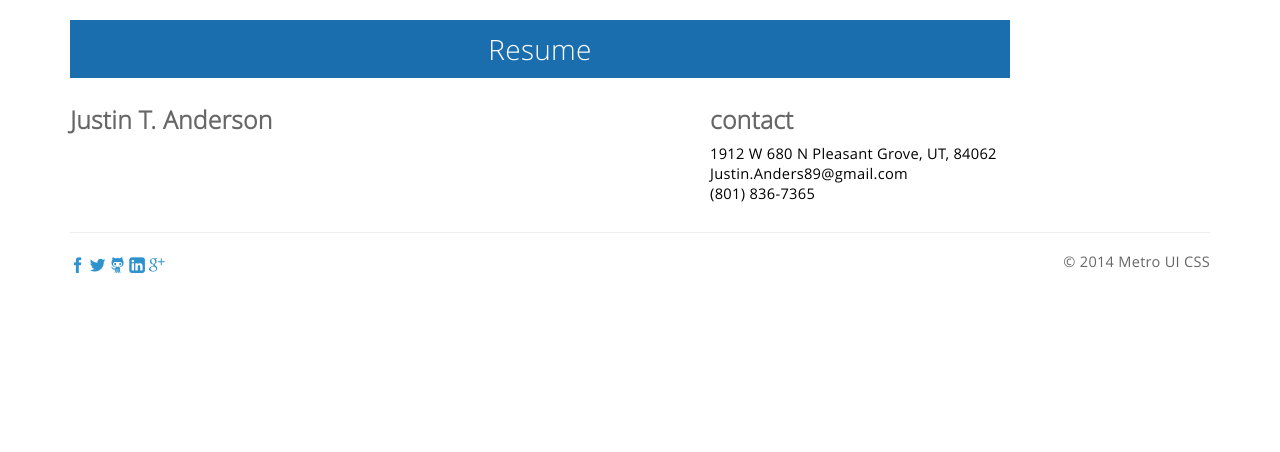
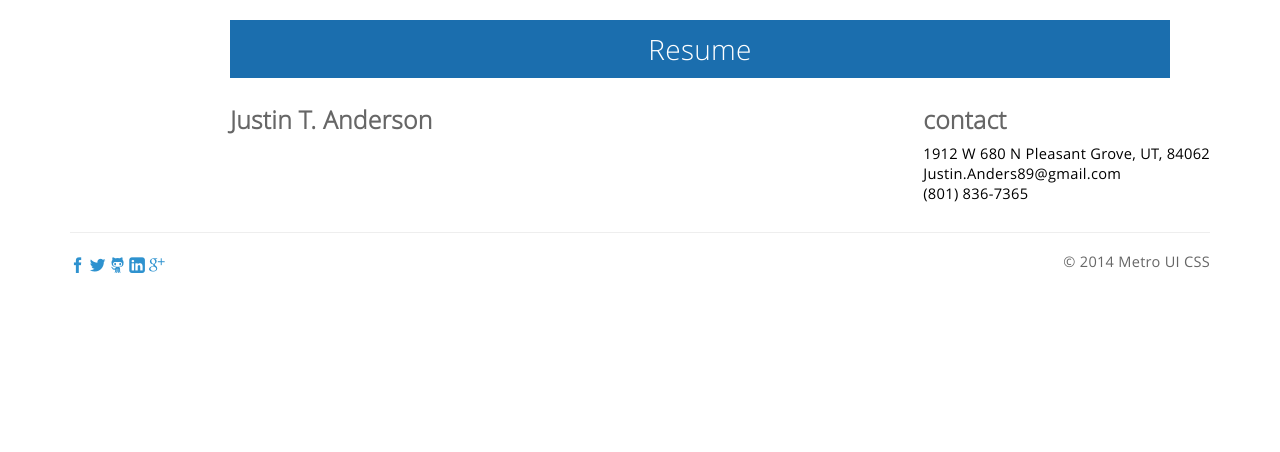
Before and after one commit to justinta89/fun, a Flask app: page /resume in a window 1280 px wide. Shown: the part 149-601 px from the top of the page. Run offline with Flask 2, Linux system fonts and the light colour scheme.

Commit message:
Updates.

```diff
--- /dev/null
+++ b/justinta/static/docs/css/style.css
@@ -0,0 +1,3 @@
+#offset {
+    margin-left: 15%;
+}
--- a/justinta/templates/layout.html
+++ b/justinta/templates/layout.html
@@ -5,6 +5,9 @@
     <!-- bootstrap CSS -->
     <link rel="stylesheet" type=text/css href="{{ url_for('static', filename='docs/css/metro-bootstrap.css') }}">
     <link rel="stylesheet" type=text/css href="{{ url_for('static', filename='docs/css/metro-bootstrap-responsive.css') }}">
+
+    <!-- other CSS -->
+    <link rel="stylesheet" type=text/css href="{{ url_for('static', filename='docs/css/style.css') }}">
 
     <!-- bootstrap JS -->
     <script src="{{ url_for('static', filename='docs/js/jquery/jquery.min.js') }}"></script>
@@ -40,16 +43,18 @@
         </header>
 
         <div class="container">
-            {% block body %}
-            <p>Default Content. Need to change!</p>
-            {% endblock body %}
+            <div class="offset2">
+                {% block body %}
+                <p>Default Content. Need to change!</p>
+                {% endblock body %}
+            </div>
         </div>
 
        <!-- footer -->
         <footer class="container">
             <hr />
             <!-- Social Networking links -->
-            <div class="place-left span12">
+            <div class="place-left">
             {% for s in SOCIALLIST %}
                 <a href=" {{ SOCIALLIST[s] }}" target="_blank">
                     <i class="icon-{{ s }}"></i>
--- a/justinta/templates/resume.html
+++ b/justinta/templates/resume.html
@@ -4,15 +4,15 @@
 {% block body %}
 <div class="grid show-grid">
     <div class="row">
-        <div class="place-left span12 padding5 bg-darkCyan text-center">
+        <div class="span12 padding5 bg-darkCyan text-center">
             <h2 class="fg-white">Resume</h2>
         </div>
     </div>
     <div class="row">
-        <div class="place-left span8">
+        <div class="place-left">
             <h3>Justin T. Anderson</h3>
         </div>
-        <div class="place-right span4">
+        <div class="place-right">
             <h3>contact</h3>
             <p>
                 1912 W 680 N Pleasant Grove, UT, 84062<br />
```
Also changed, not shown: justinta/templates/index.html (+11 -5 lines).
